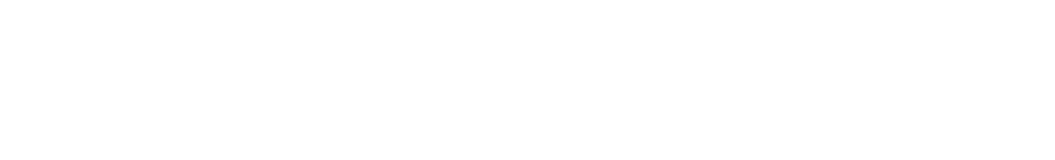
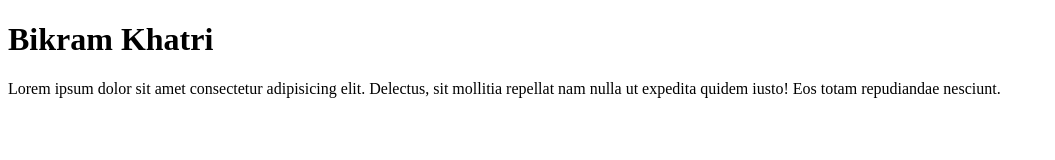
Before and after one commit to BiTech5/club_web, a plain HTML site: page index.html in a window 1280 px wide. Shown: the whole page, without its empty margins (0-1055 px from the left). Drawn offline with Linux system fonts and the light colour scheme.

Commit message:
adding para

```diff
--- a/index.html
+++ b/index.html
@@ -1,11 +1,16 @@
 <!DOCTYPE html>
 <html lang="en">
+
 <head>
     <meta charset="UTF-8">
     <meta name="viewport" content="width=device-width, initial-scale=1.0">
     <title>Document</title>
 </head>
+
 <body>
+    <h1>Bikram Khatri</h1>
+    <p>Lorem ipsum dolor sit amet consectetur adipisicing elit. Delectus, sit mollitia repellat nam nulla ut expedita
+        quidem iusto! Eos totam repudiandae nesciunt.</p>
+</body>
 
-</body>
 </html>
```
